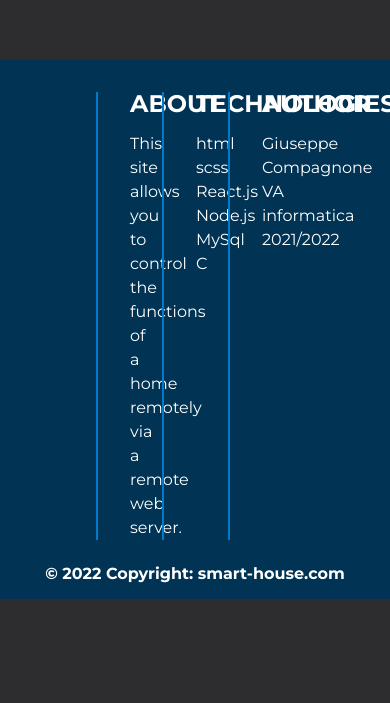
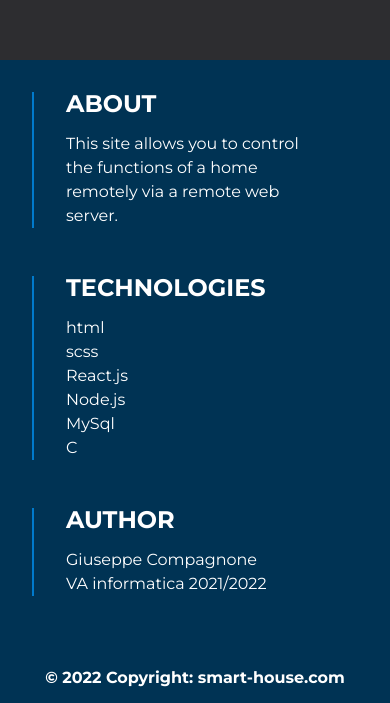
Before and after one commit to Giuseppe-Compagnone/smart_house, a React (Create React App) app in the folder smart_house_fe/: page / in a window 390 px wide. Shown: the part 1278-1981 px from the top of the page. Before the commit the page ends 1877 px from the top, so only its background shows below. Built offline with nearby package versions, Linux system fonts and the light colour scheme; no server answers.

Commit message:
footer responsive

```diff
--- a/smart_house_fe/src/components/Footer/Footer.css
+++ b/smart_house_fe/src/components/Footer/Footer.css
@@ -26,11 +26,33 @@ footer #footer-content {
   margin-bottom: .5rem;
 }
 
+@media only screen and (max-width: 600px) {
+  footer #footer-content {
+    -webkit-box-orient: vertical;
+    -webkit-box-direction: normal;
+        -ms-flex-direction: column;
+            flex-direction: column;
+  }
+}
+
+@media only screen and (max-width: 400px) {
+  footer #footer-content {
+    padding: 0 2rem;
+  }
+}
+
 footer #footer-content li {
   padding: 0 2rem;
   width: 50%;
   border-left: 0.15rem solid #007acc;
   line-height: 1.5rem;
+}
+
+@media only screen and (max-width: 600px) {
+  footer #footer-content li {
+    width: 100%;
+    margin-bottom: 3rem;
+  }
 }
 
 footer #footer-content li p {
@@ -49,6 +71,7 @@ footer #footer-content #technologies li {
   padding: unset;
   width: unset;
   border-left: unset;
+  margin: unset;
 }
 
 footer #copyright {
--- a/smart_house_fe/src/components/Footer/Footer.scss
+++ b/smart_house_fe/src/components/Footer/Footer.scss
@@ -7,6 +7,8 @@ footer{
     background: $footer;
     padding-top: 2rem;
 
+
+
     #footer-content{
         width: 100%;
         list-style-type: none;
@@ -15,11 +17,25 @@ footer{
         padding: 0 9rem;
         margin-bottom: .5rem;
 
+        @media only screen and (max-width: 600px){
+              flex-direction: column;
+        };
+
+        @media only screen and (max-width: 400px){
+            padding: 0 2rem;
+      };
+
         li{
             padding: 0 2rem;
             width: 50%;
             border-left:.15rem solid $light ;
             line-height: 1.5rem;
+
+            @media only screen and (max-width: 600px){
+                width: 100%;
+                margin-bottom: 3rem;
+            }
+
             p{
                 line-height: 1.5rem;
             }
@@ -35,7 +51,8 @@ footer{
             li{
                 padding: unset;
                 width: unset;
-                border-left: unset ;
+                border-left: unset;
+                margin: unset;
 
             }
         }
```
Also changed, not shown: 1 other file (tests, documents, lock files or other folders).
